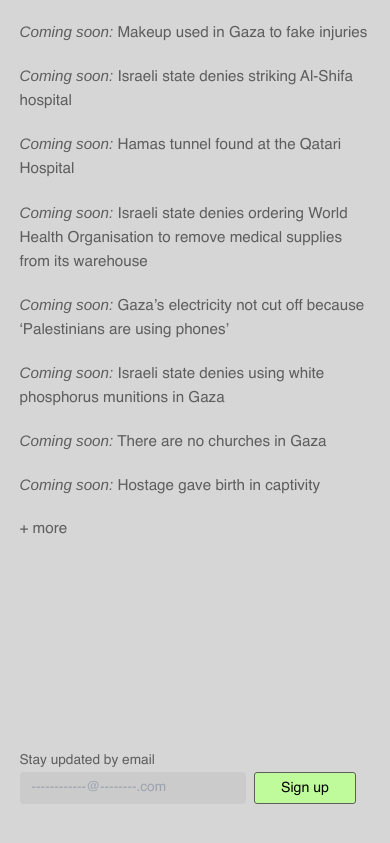
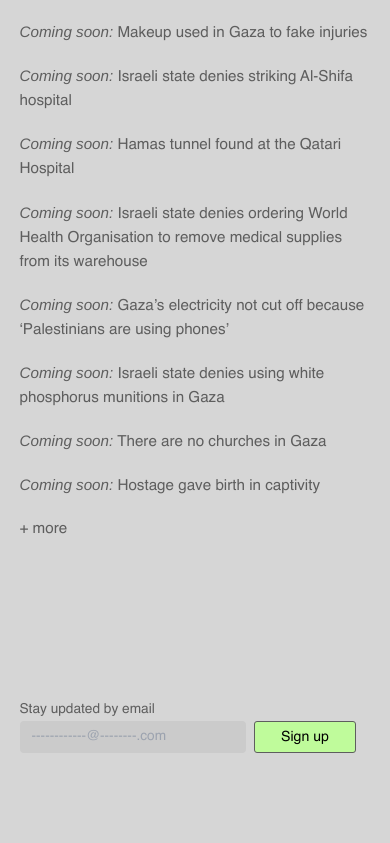
Before and after one commit to tamtzekin/hasbara-tracker, a React (Create React App) app: page / in a window 390 px wide. Shown: the part 552-1395 px from the top of the page. After the commit the page ends 1349 px from the top, so only its background shows below. Built offline with nearby package versions, Linux system fonts and the light colour scheme.

Commit message:
(mobile) less squished back to top button

```diff
--- a/src/components/Footer.js
+++ b/src/components/Footer.js
@@ -9,7 +9,7 @@ const Footer = () => {
       <footer className="flex-col bg-neutral-900 text-white sm:mt-0 mt-5">
         {/* To centre within column, add: flex items-center */}
 
-        <div className="mx-auto pt-20">
+        <div className="mobile:mt-[-15%] mx-auto pt-20">
           {/* Newsletter sign-up form */}
           <div className="flex-wrap items-center justify-center gap-4 md:flex-row">
             {/* Newsletter sign-up container */}
```
